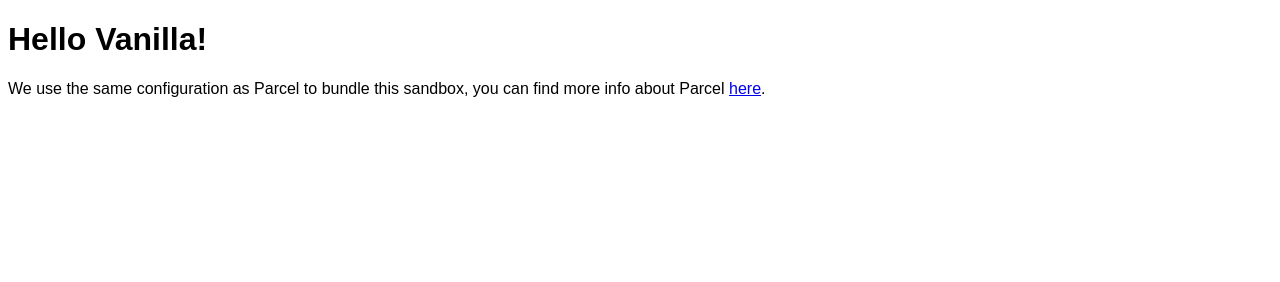
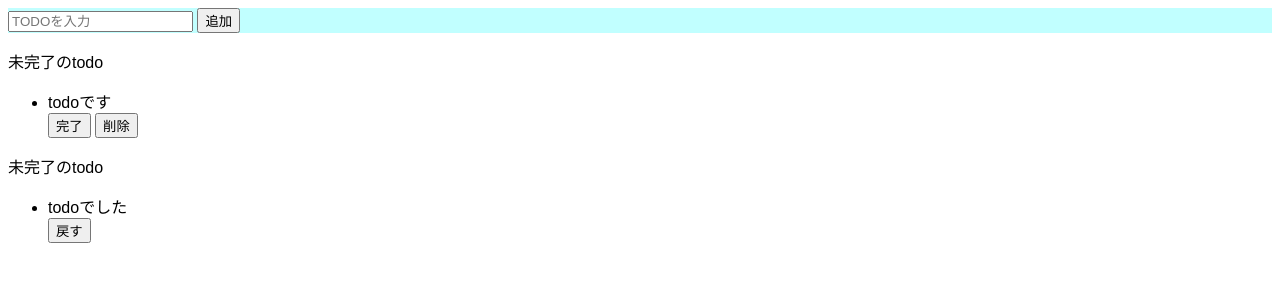
Before and after one commit to dym330/todo-js, a website built with Parcel: page index.html in a window 1280 px wide. Built offline with nearby package versions, Linux system fonts and the light colour scheme.

Commit message:
add html

```diff
--- a/index.html
+++ b/index.html
@@ -1,16 +1,34 @@
 <!DOCTYPE html>
 <html>
+  <head>
+    <title>TODO(JS)</title>
+    <meta charset="UTF-8" />
+  </head>
 
-<head>
-	<title>Parcel Sandbox</title>
-	<meta charset="UTF-8" />
-</head>
-
-<body>
-	<div id="app"></div>
-
-	<script src="src/index.js">
-	</script>
-</body>
-
+  <body>
+    <div class="input-area">
+      <input type="text" name="" id="" placeholder="TODOを入力" />
+      <button>追加</button>
+    </div>
+    <div class="imcomplete-area">
+      <p>未完了のtodo</p>
+      <ul>
+        <div>
+          <li>todoです</li>
+          <button>完了</button>
+          <button>削除</button>
+        </div>
+      </ul>
+    </div>
+    <div class="complete-area">
+      <p>未完了のtodo</p>
+      <ul>
+        <div>
+          <li>todoでした</li>
+          <button>戻す</button>
+        </div>
+      </ul>
+    </div>
+    <script src="src/index.js"></script>
+  </body>
 </html>
--- a/src/index.js
+++ b/src/index.js
@@ -1,10 +1 @@
 import "./styles.css";
-
-document.getElementById("app").innerHTML = `
-<h1>Hello Vanilla!</h1>
-<div>
-  We use the same configuration as Parcel to bundle this sandbox, you can find more
-  info about Parcel
-  <a href="https://parceljs.org" target="_blank" rel="noopener noreferrer">here</a>.
-</div>
-`;
--- a/src/styles.css
+++ b/src/styles.css
@@ -1,3 +1,7 @@
 body {
   font-family: sans-serif;
 }
+
+.input-area {
+  background-color: #c1ffff;
+}
```
